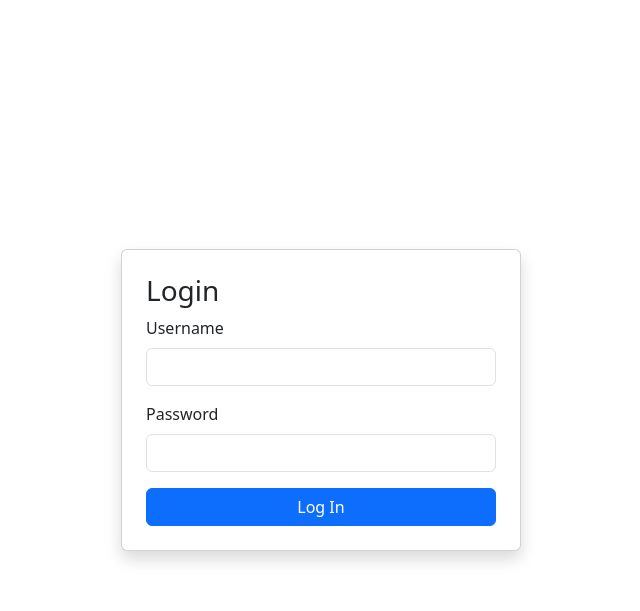
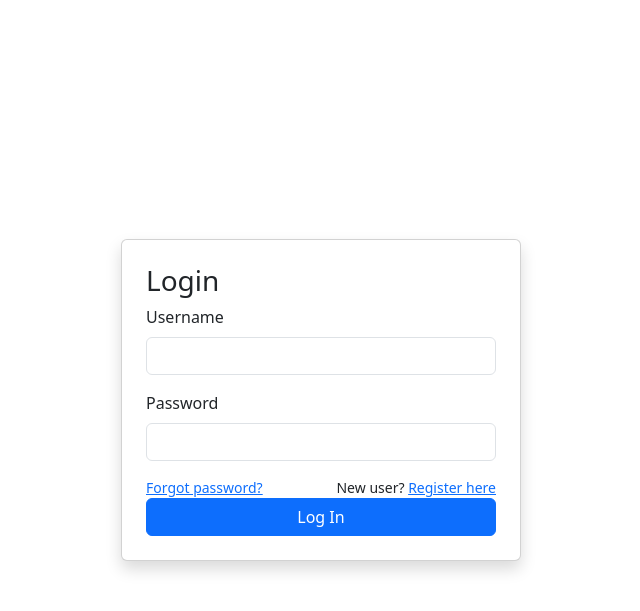
Before and after one commit to harigoat/loginpage, a Flask app: page / in a window 1280 px wide. Shown: the top 611 px of the page, without its empty margins (319-959 px from the left). Run offline with Flask 3, Linux system fonts and the light colour scheme.

Commit message:
Update login.html

```diff
--- a/templates/login.html
+++ b/templates/login.html
@@ -18,6 +18,10 @@
                         <label for="password" class="form-label">Password</label>
                         <input type="password" class="form-control" name="password" id="password" required>
                     </div>
+                    <div class="d-flex justify-content-between mt-3">
+                      <small><a href="/forgot">Forgot password?</a></small>
+                      <small>New user? <a href="/register">Register here</a></small>
+                    </div>
                     <button type="submit" class="btn btn-primary w-100">Log In</button>
                 </form>
             </div>
```
